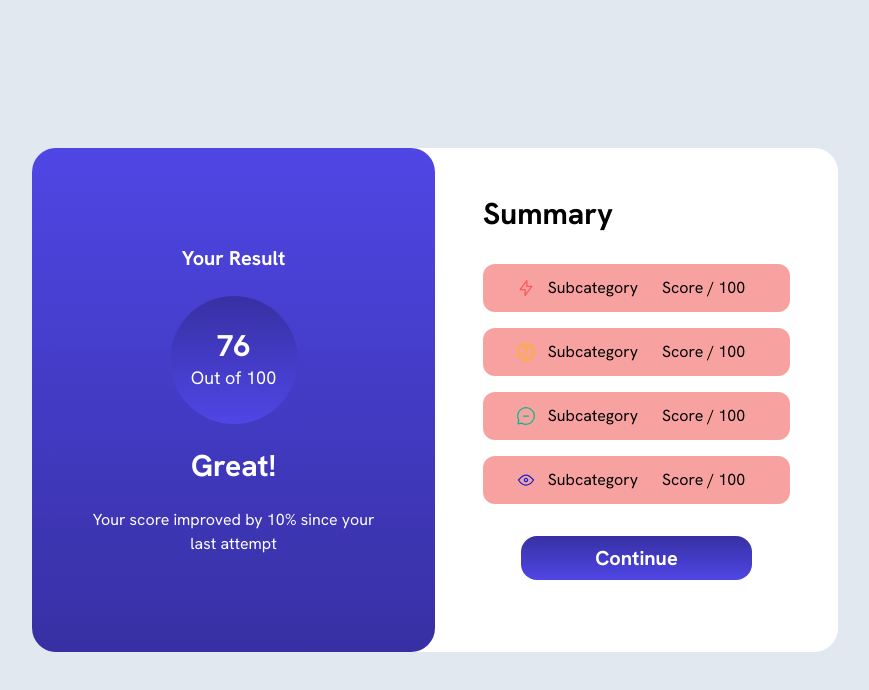
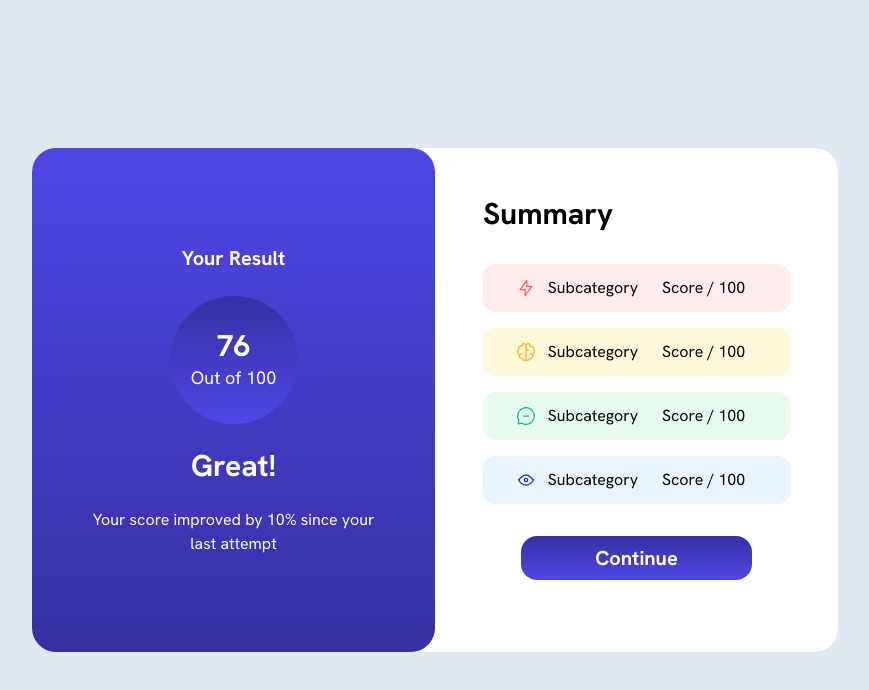
Before and after one commit to trevornei/Results_Summary_Component, a React (Vite) app in the folder Results-Summary-Component/: page / in a window 1280 px wide. Shown: the top 690 px of the page, without its empty margins (205-1074 px from the left). Built offline with nearby package versions, Linux system fonts and the light colour scheme.

Commit message:
Added red, yellow, blue, green to subcomponents.

```diff
--- a/Results-Summary-Component/src/Components/Summary/SummarySubcategoryCont.jsx
+++ b/Results-Summary-Component/src/Components/Summary/SummarySubcategoryCont.jsx
@@ -11,10 +11,10 @@ export default function SummarySubcategoryCont() {
   return (
     <>
         <div className="flex flex-col my-6">
-            <SubcategoryComponent image={ReactionIcon} backgroundColor={"bg-red-500/50"} />
-            <SubcategoryComponent image={MemoryIcon} backgroundColor={"bg-red-500/50"} />
-            <SubcategoryComponent image={VerbalIcon} backgroundColor={"bg-red-500/50"} />
-            <SubcategoryComponent image={VisualIcon} backgroundColor={"bg-red-500/50"} />
+            <SubcategoryComponent image={ReactionIcon} backgroundColor={"bg-red-300/20"} />
+            <SubcategoryComponent image={MemoryIcon} backgroundColor={"bg-yellow-300/20"} />
+            <SubcategoryComponent image={VerbalIcon} backgroundColor={"bg-green-300/20"} />
+            <SubcategoryComponent image={VisualIcon} backgroundColor={"bg-blue-300/20"} />
             <button className='w-3/4 h-auto py-2 mx-auto mt-6 text-xl font-bold text-white bg-gradient-to-t from-indigo-600 to-indigo-800 rounded-2xl font-hg'>Continue</button>
          </div>
     </>
```
